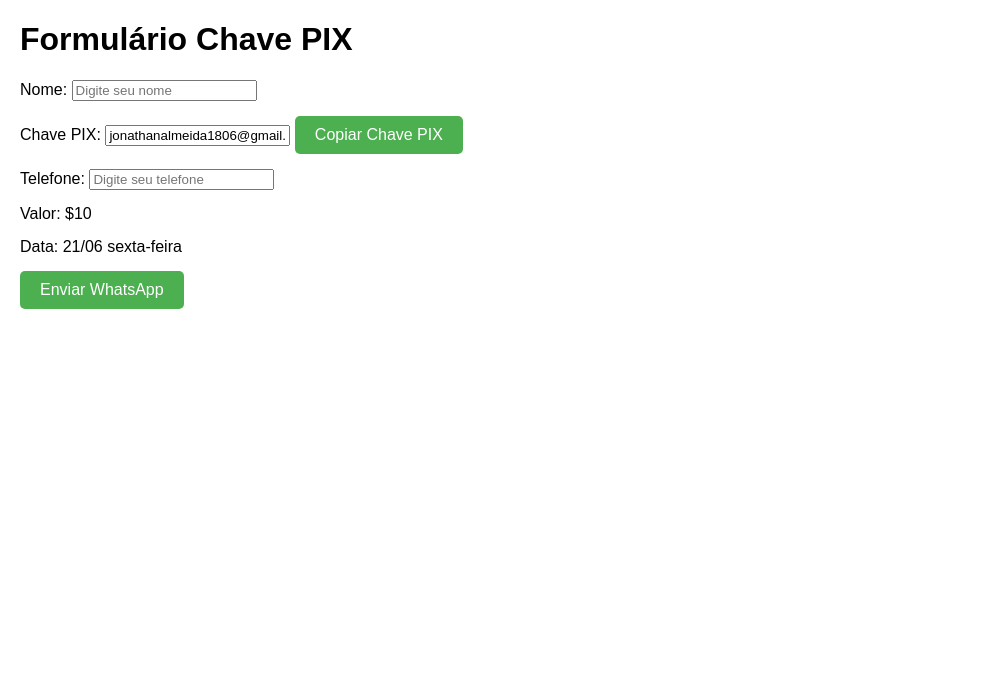
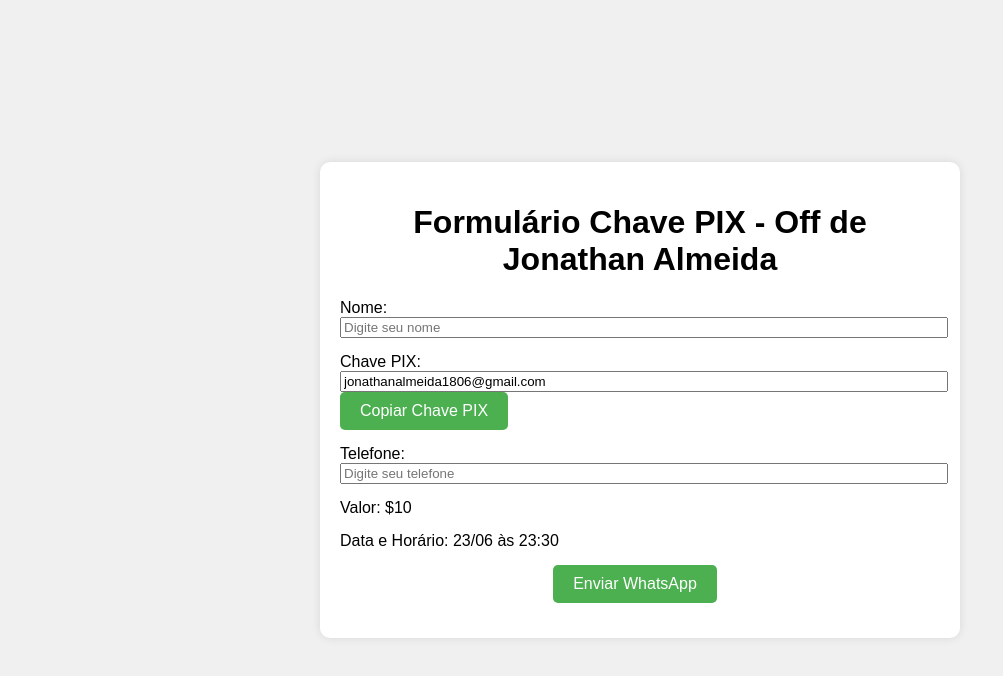
Before and after one commit to Jhoon11/offnasexta, a plain HTML site: page index.html in a window 1280 px wide. Shown: the whole page, without its empty margins (0-1003 px from the left). Drawn offline with Linux system fonts and the light colour scheme.

Commit message:
Update index.html

```diff
--- a/index.html
+++ b/index.html
@@ -3,12 +3,25 @@
 <head>
     <meta charset="UTF-8">
     <meta name="viewport" content="width=device-width, initial-scale=1.0">
-    <title>Formulário Chave PIX</title>
+    <title>Formulário Chave PIX - Off de Jonathan Almeida</title>
     <style>
         body {
             font-family: Arial, sans-serif;
-            margin: 20px;
+            margin: 0;
+            padding: 0;
+            display: flex;
+            justify-content: center;
+            align-items: center;
+            height: 100vh;
+            background-color: #f0f0f0;
+        }
+        .form-container {
+            width: 90%;
             max-width: 600px;
+            background-color: #fff;
+            padding: 20px;
+            border-radius: 10px;
+            box-shadow: 0 0 10px rgba(0,0,0,0.1);
         }
         .form-group {
             margin-bottom: 15px;
@@ -29,33 +42,40 @@
         .btn:hover {
             background-color: #45a049;
         }
+        @media (max-width: 768px) {
+            .form-container {
+                width: 90%;
+            }
+        }
     </style>
 </head>
 <body>
-    <h1>Formulário Chave PIX</h1>
+    <div class="form-container">
+        <h1 style="text-align: center;">Formulário Chave PIX - Off de Jonathan Almeida</h1>
         <div class="form-group">
             <label for="nome">Nome:</label>
-        <input type="text" id="nome" placeholder="Digite seu nome">
+            <input type="text" id="nome" placeholder="Digite seu nome" style="width: 100%;">
         </div>
         <div class="form-group">
             <label for="chave-pix">Chave PIX:</label>
-        <input type="text" id="chave-pix" value="jonathanalmeida1806@gmail.com" readonly>
+            <input type="text" id="chave-pix" value="jonathanalmeida1806@gmail.com" readonly style="width: 100%;">
             <button class="btn" onclick="copiarChavePix()">Copiar Chave PIX</button>
         </div>
         <div class="form-group">
             <label for="telefone">Telefone:</label>
-        <input type="text" id="telefone" placeholder="Digite seu telefone">
+            <input type="text" id="telefone" placeholder="Digite seu telefone" style="width: 100%;">
         </div>
         <div class="form-group">
             <label for="valor">Valor:</label>
             <span>$10</span>
         </div>
         <div class="form-group">
-        <label for="data">Data:</label>
-        <span>21/06 sexta-feira</span>
+            <label for="data">Data e Horário:</label>
+            <span>23/06 às 23:30</span>
         </div>
-    <div class="form-group">
+        <div class="form-group" style="text-align: center;">
             <button class="btn" onclick="enviarWhatsApp()">Enviar WhatsApp</button>
+        </div>
     </div>
 
     <script>
@@ -70,7 +90,7 @@
         function enviarWhatsApp() {
             var nome = document.getElementById('nome').value;
             var telefone = document.getElementById('telefone').value;
-            var mensagem = `Olá, gostaria de enviar o comprovante de pagamento.\n\nNome: ${nome}\nChave PIX: jonathanalmeida1806@gmail.com\nValor: $10\nData: 21/06 sexta-feira`;
+            var mensagem = `Olá, gostaria de enviar o comprovante de pagamento.\n\nNome: ${nome}\nValor: $10\nData e Horário: 23/06 às 23:30\n\nApós o pagamento, você será adicionado ao grupo.`;
             var url = `https://wa.me/75991955845/?text=${encodeURIComponent(mensagem)}`;
             window.open(url, '_blank');
         }
```
Lines whose indentation alone changed are shown as unchanged.
